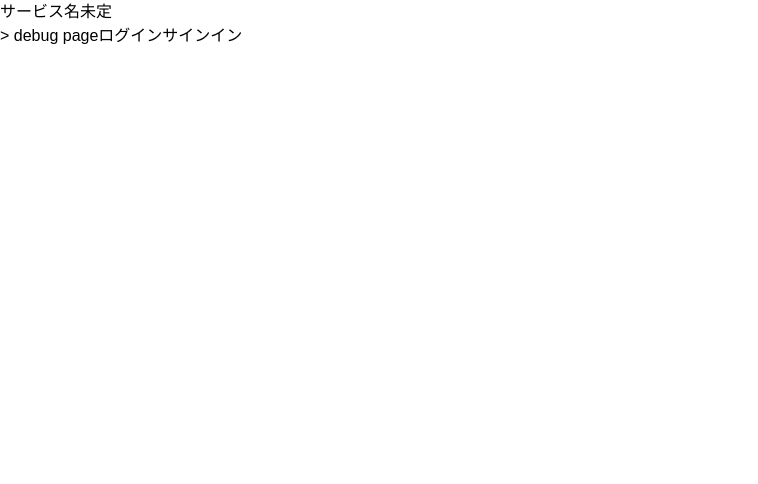
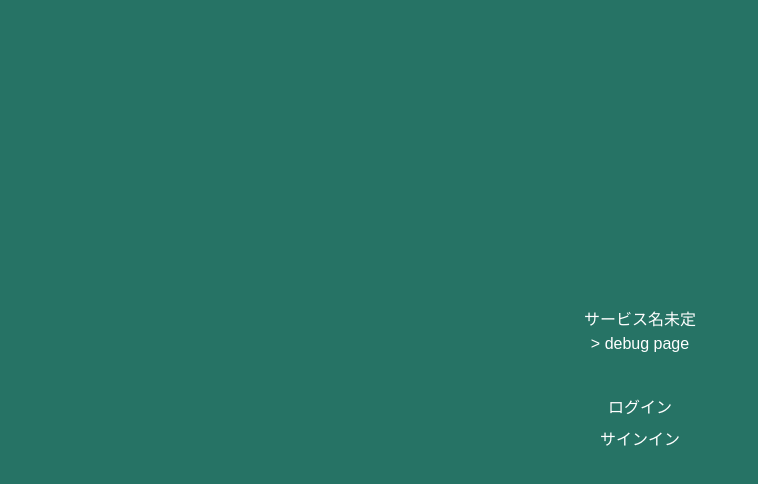
Before and after one commit to Doer-org/google-cloud-challenge-2022, a Next.js app in the folder client/: page / in a window 1280 px wide. Shown: the top 484 px of the page, without its empty margins (0-758 px from the left). Built offline with nearby package versions, Linux system fonts and the light colour scheme; a web font is replaced by a local one.

Commit message:
headとtemplateの修正

```diff
--- /dev/null
+++ b/client/components/templates/shared/BasicTemplate.tsx
@@ -0,0 +1,16 @@
+import { ReactNode } from 'react';
+
+type TProps = {
+  children: ReactNode;
+  className?: string;
+};
+
+export const BasicTemplate = ({ children, className }: TProps) => {
+  return (
+    <main
+      className={`bg-origin flex flex-col h-screen justify-center ${className}`}
+    >
+      {children}
+    </main>
+  );
+};
--- /dev/null
+++ b/client/components/templates/shared/MyHead.tsx
@@ -0,0 +1,15 @@
+import Head from 'next/head';
+type TProps = {
+  title: string;
+  description: string;
+};
+export const MyHead = ({ title, description }: TProps) => {
+  return (
+    <Head>
+      <title>{title}</title>
+      <meta name="description" content={description} />
+      <meta name="viewport" content="width=device-width, initial-scale=1" />
+      <link rel="icon" href="/favicon.ico" />
+    </Head>
+  );
+};
--- a/client/pages/debug/index.tsx
+++ b/client/pages/debug/index.tsx
@@ -1,24 +1,27 @@
-import Head from 'next/head'
-import useUserApi from '../../core/hooks/useUserApi'
-import useHostApi from '../../core/hooks/useEventHost'
+import Head from 'next/head';
+import useUserApi from '../../core/hooks/useUserApi';
+import useHostApi from '../../core/hooks/useEventHost';
+import { BasicTemplate } from '../../components/templates/shared/BasicTemplate';
 export default function Tmp() {
-  const { createNewEvent } = useHostApi()
+  const { createNewEvent } = useHostApi();
   return (
-    <>
-      <button onClick={() => {
-        console.log("clicked!")
-        createNewEvent(console.log, console.log)(
-          { user_id: "abc" },
-          {
-            event_name: " string;",
-            max_member: 1,
-            detail: "string;",
-            location: " string;"
-          }
-        )
-      }} >
+    <BasicTemplate>
+      <button
+        onClick={() => {
+          console.log('clicked!');
+          createNewEvent(console.log, console.log)(
+            { user_id: 'abc' },
+            {
+              event_name: ' string;',
+              max_member: 1,
+              detail: 'string;',
+              location: ' string;',
+            }
+          );
+        }}
+      >
         click here to call mock API!!
       </button>
-    </>
-  )
+    </BasicTemplate>
+  );
 }
--- a/client/pages/index.tsx
+++ b/client/pages/index.tsx
@@ -1,20 +1,17 @@
-import Head from 'next/head';
 import { useState } from 'react';
 import Link from 'next/link';
+import { MyHead } from '../components/templates/shared/MyHead';
+import { BasicTemplate } from '../components/templates/shared/BasicTemplate';
 
 export default function Home() {
   const [authed, setAuthed] = useState(false);
   return (
     <>
-      <Head>
-        <title>ホーム画面</title>
-        <meta name="description" content="Generated by create next app" />
-        <meta name="viewport" content="width=device-width, initial-scale=1" />
-        <link rel="icon" href="/favicon.ico" />
-      </Head>
-      <main>
+      <MyHead title="サービス名" description="サービスの説明" />
+      <BasicTemplate className="text-center">
         <h1>サービス名未定</h1>
         <a href="/debug"> {'> '} debug page</a>
+        <div className="my-10 grid grid-cols-1 gap-2">
           {!authed ? (
             <>
               <button onClick={() => setAuthed(true)}>ログイン</button>
@@ -28,7 +25,8 @@ export default function Home() {
               <button onClick={() => setAuthed(false)}>log out</button>
             </>
           )}
-      </main>
+        </div>
+      </BasicTemplate>
     </>
   );
 }
--- a/client/styles/globals.css
+++ b/client/styles/globals.css
@@ -4,4 +4,5 @@
 @tailwind utilities;
 body {
   font-family: 'Zen Maru Gothic', sans-serif;
+  color: white;
 }
```
Lines whose indentation alone changed are shown as unchanged.
